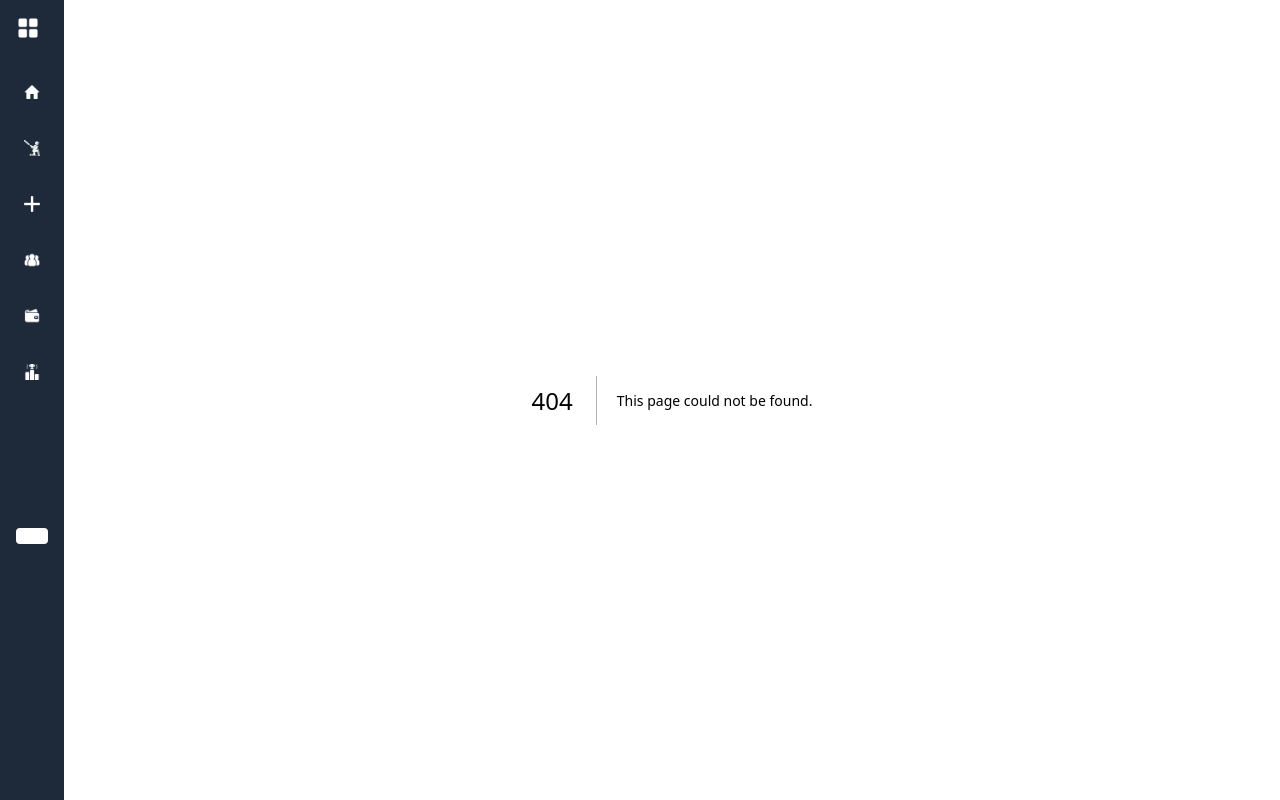
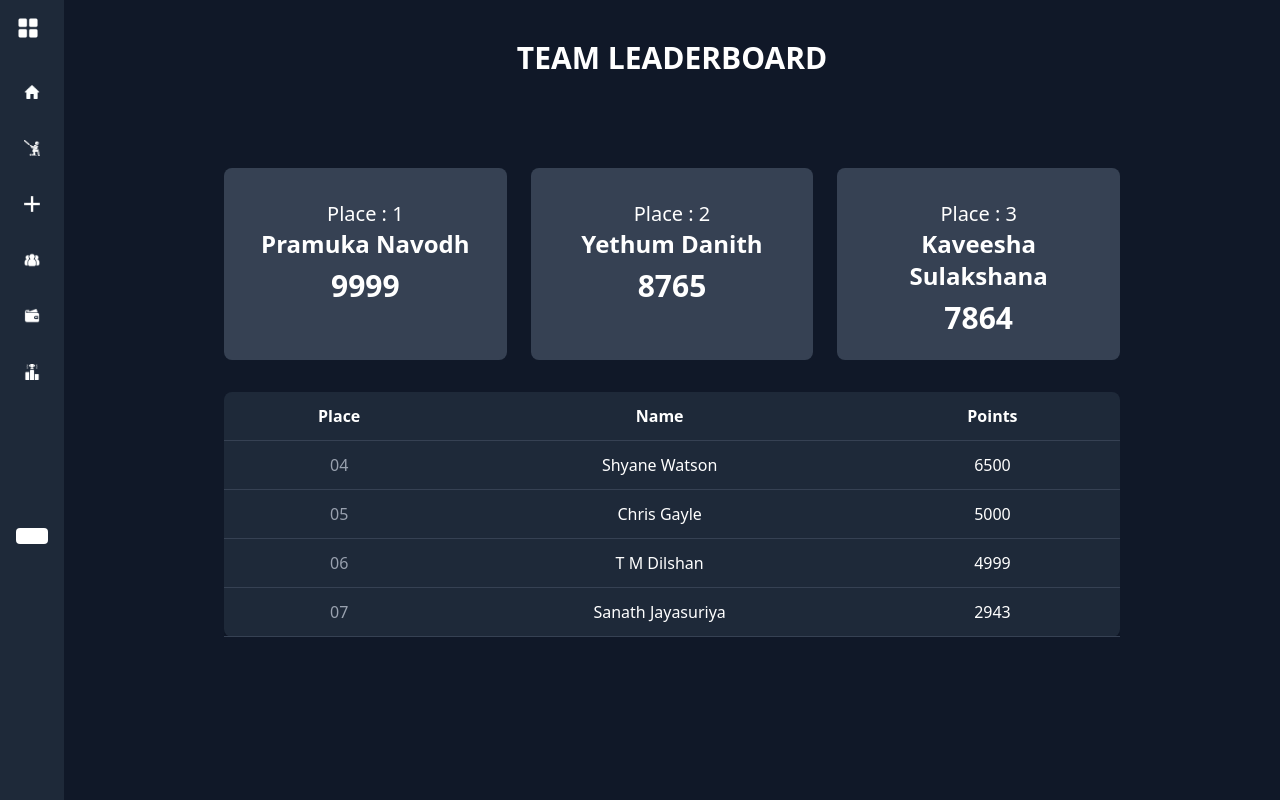
Before and after one commit to PramukaNavodh/SpiritX_x-coders_02, a Next.js app: page /Leaderboard in a window 1280 px wide. Before the commit this address had no page. Built offline with nearby package versions, Linux system fonts and the light colour scheme.

Commit message:
Leaderboard implemented

```diff
--- /dev/null
+++ b/src/app/Leaderboard/page.jsx
@@ -0,0 +1,69 @@
+import React from 'react';
+
+const LeaderboardCard = ({ performer }) => {
+  return (
+    <div className="mt-15 bg-gray-700 p-6 rounded-lg text-center">
+      <p className="mt-2 text-white text-xl">{performer.designation}</p>
+      <h2 className="text-2xl font-semibold text-white">{performer.name}</h2>
+      <p className="text-white font-bold text-3xl mt-2">{performer.points}</p>
+    </div>
+  );
+};
+
+const LeaderboardRow = ({ data }) => {
+  return (
+    <tr className="mt-18 border-b border-gray-700">
+      <td className="text-gray-400 text-center">{data.designation}</td> {/* Added text-center */}
+      <td className="text-white text-center">{data.name}</td> {/* Added text-center */}
+      <td className="py-3 px-4 text-white text-center">{data.points}</td> {/* Added text-center */}
+    </tr>
+  );
+};
+
+const Leaderboard = () => {
+  const topPerformers = [
+    { name: 'Pramuka Navodh', designation: 'Place : 1', points: '9999' },
+    { name: 'Yethum Danith', designation: 'Place : 2', points: '8765' },
+    { name: 'Kaveesha Sulakshana', designation: 'Place : 3', points: '7864' },
+  ];
+
+  const leaderboardData = [
+    { designation: '04', name: 'Shyane Watson', points: '6500' },
+    { designation: '05', name: 'Chris Gayle', points: '5000' },
+    { designation: '06', name: 'T M Dilshan', points: '4999' },
+    { designation: '07', name: 'Sanath Jayasuriya', points: '2943' },
+  ];
+
+  return (
+    <div className="bg-gray-900 min-h-screen py-10 px-4">
+      <div className="max-w-4xl mx-auto">
+        <h1 className="text-3xl font-bold text-white text-center mb-8">TEAM LEADERBOARD</h1>
+
+        <div className="grid grid-cols-1 md:grid-cols-3 gap-6 mb-8">
+          {topPerformers.map((performer, index) => (
+            <LeaderboardCard key={index} performer={performer} />
+          ))}
+        </div>
+
+        <div className="overflow-x-auto">
+          <table className="min-w-full bg-gray-800 rounded-lg shadow-md">
+            <thead>
+              <tr className="border-b border-gray-700">
+                <th className="text-center py-3 px-4 text-white">Place</th>
+                <th className="center py-3 px-4 text-white">Name</th>
+                <th className="center py-3 px-4 text-white">Points</th>
+              </tr>
+            </thead>
+            <tbody>
+              {leaderboardData.map((data, index) => (
+                <LeaderboardRow key={index} data={data} />
+              ))}
+            </tbody>
+          </table>
+        </div>
+      </div>
+    </div>
+  );
+};
+
+export default Leaderboard;
--- a/src/components/SideNavBar.jsx
+++ b/src/components/SideNavBar.jsx
@@ -112,7 +112,7 @@ const SideNavbar = () => {
             {isExpanded && "Budget"}
           </a>
           <a
-            href="#"
+            href="./Leaderboard"
             className="mb-4 flex items-center hover:bg-gray-700 p-2 rounded"
           >
             {!isExpanded && (
```
